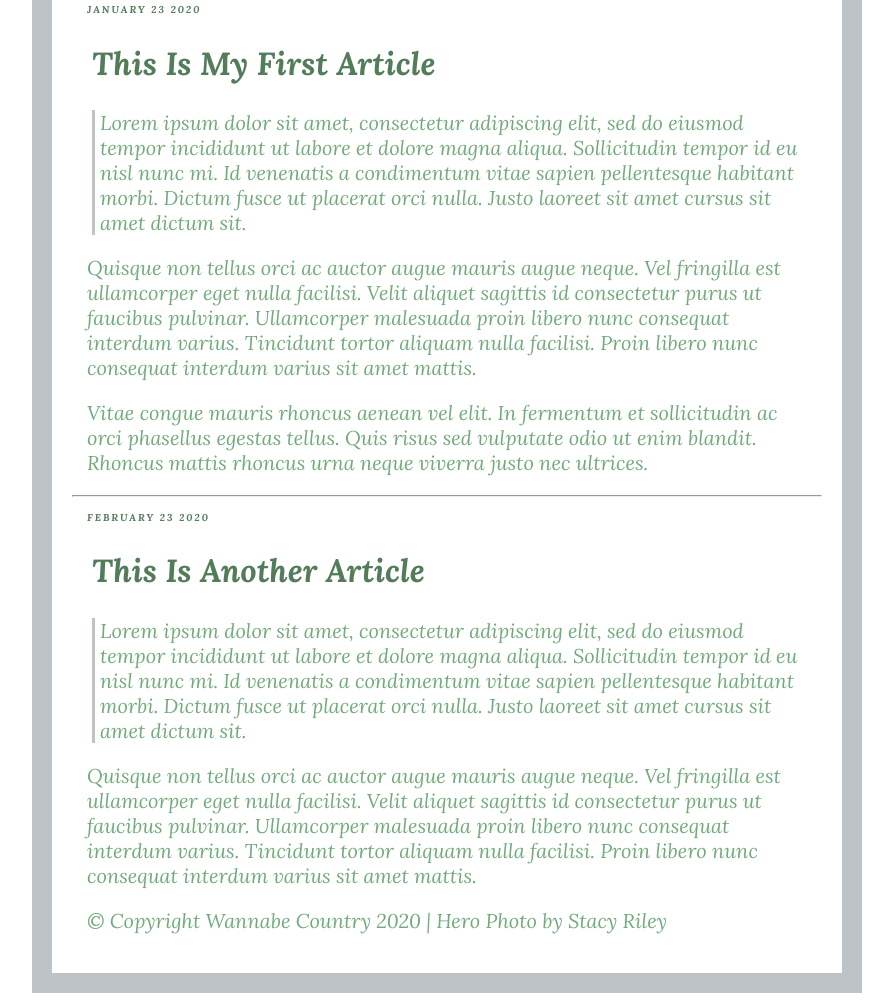
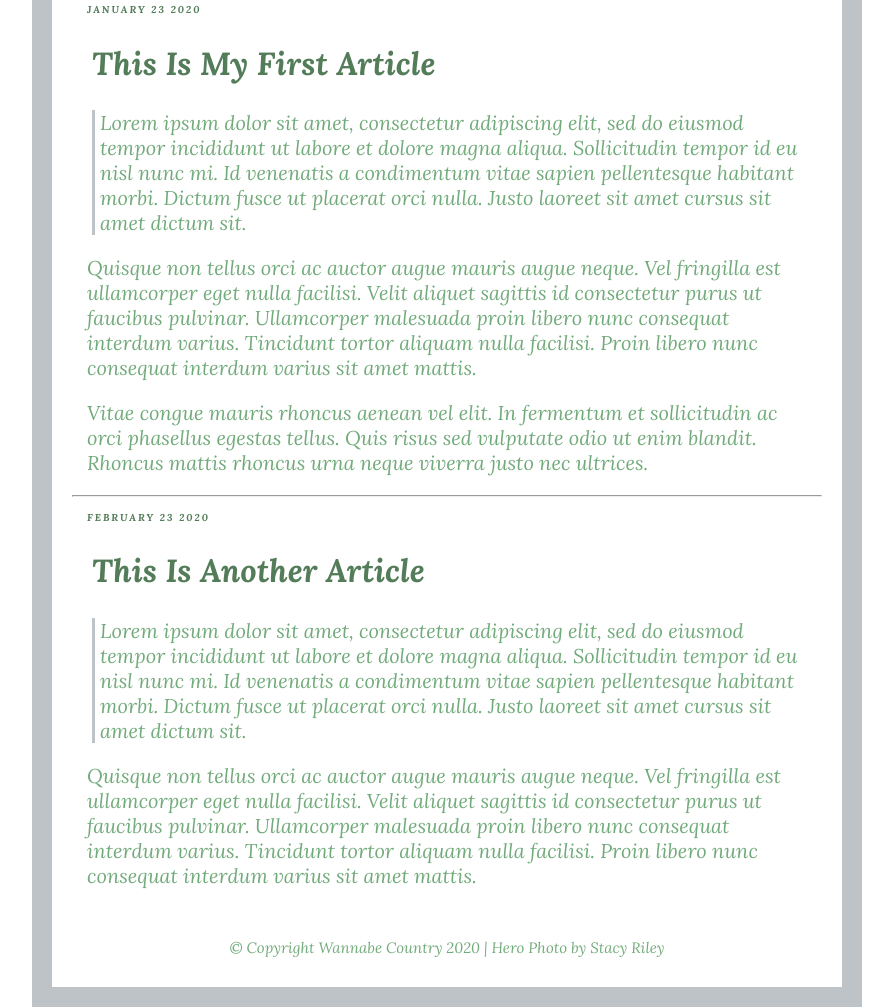
Before and after one commit to Stacy-Riley/Wanna-Be-Country, a plain HTML site: page index.html in a window 1280 px wide. Shown: the part 511-1518 px from the top of the page, without its empty margins (193-1086 px from the left). Drawn offline with Linux system fonts and the light colour scheme.

Commit message:
Styling to footer added

```diff
--- a/css/main.css
+++ b/css/main.css
@@ -105,5 +105,9 @@ hr{
 	padding-left: 20px;
 	padding-left: 20px;
 	color: #bdc3c7;
-
 }
+#copyright {
+	text-align: center;
+	font-size: 15px;
+	margin: 50px 0 10px 0;
+}
```
